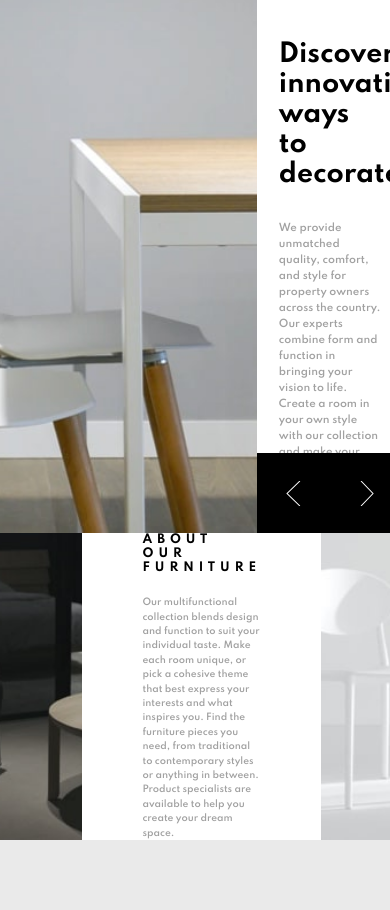
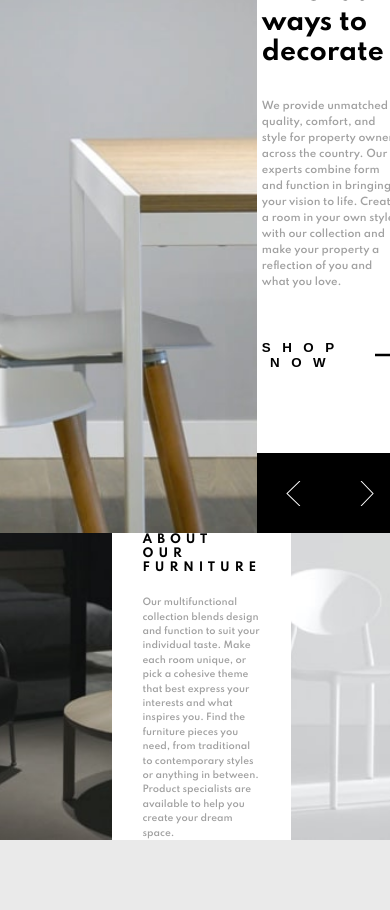
Before and after one commit to Terak-10/room-landing-page-master, a website: page index.html in a window 390 px wide. Shown: the part 150-1060 px from the top of the page. Drawn offline with Linux system fonts and the light colour scheme.

Commit message:
progress

```diff
--- a/sass/_components.scss
+++ b/sass/_components.scss
@@ -80,6 +80,7 @@
 
     &_item {
         height: 2.5rem;
+        padding: rem;
     }
 
     &_item:hover {
--- a/sass/_media.scss
+++ b/sass/_media.scss
@@ -0,0 +1,19 @@
+@media (max-width: 1050px) {
+    .text-box {
+        height: 40vh;
+        width: 35vw;
+        margin-top: 7rem;
+        display: flex;
+        flex-direction: column;
+        justify-content: center;
+    }
+
+    .middle {
+        &_text-box {
+            min-height: 20vh;
+            padding: 0 3rem;
+        }
+    }
+}
+
+///// Tablet version
```
Also changed, not shown: css/style.css.
